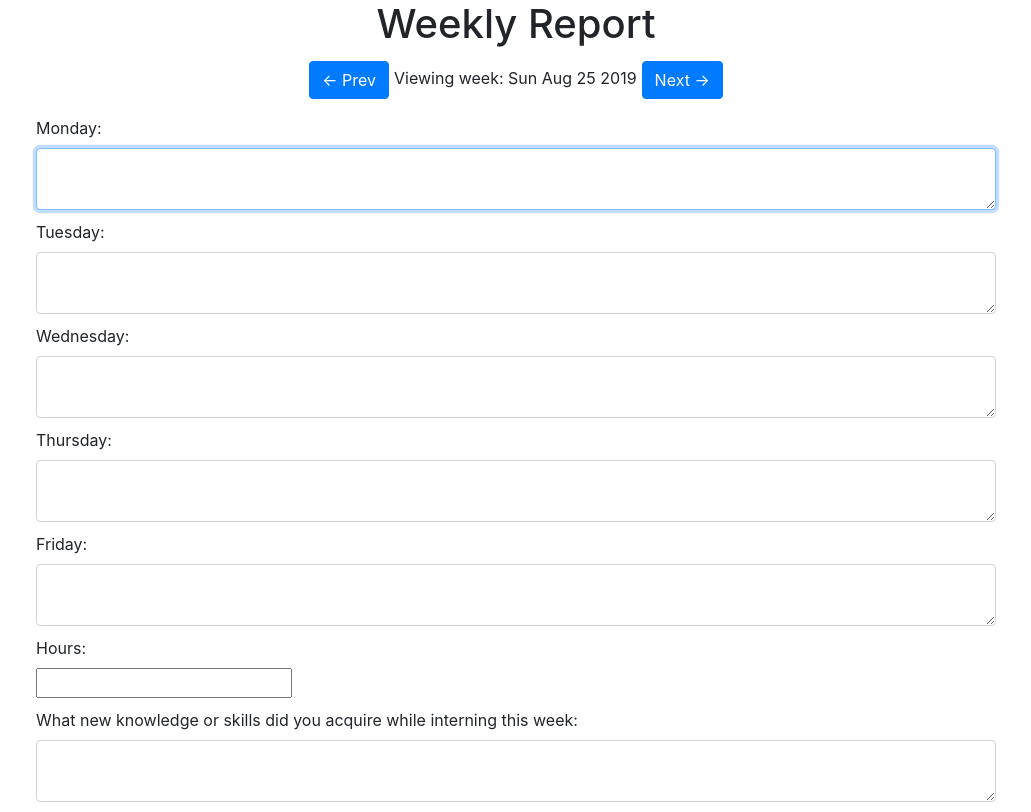
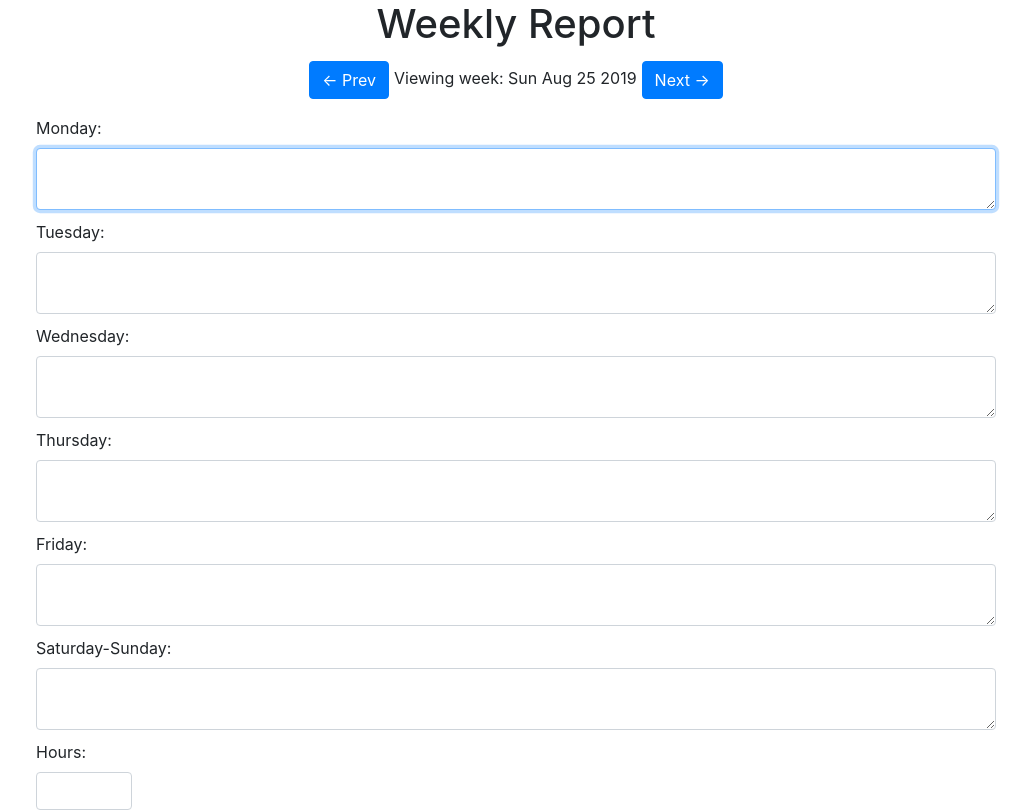
Before and after one commit to funniray/AngularForm, an Angular app: page / in a window 1280 px wide. Shown: the top 812 px of the page, without its empty margins (124-1155 px from the left). Built offline with nearby package versions, Linux system fonts and the light colour scheme; what pdfmake-wrapper would draw is missing.

Commit message:
Get print function fully completed

```diff
--- a/src/app/print-form.service.ts
+++ b/src/app/print-form.service.ts
@@ -12,9 +12,9 @@ export class PrintFormService {
   printForm(f: NgForm, week: string) {
     const pdf: PdfMakeWrapper = new PdfMakeWrapper();
     pdf.add({text: 'Professional Internship Program\nWeekly Report', alignment: 'center', size: 24, bold: true});
-    pdf.add({text: [{text: '\nName: ', bold: true}, {text: window.prompt('What is your name?')}]});
-    pdf.add({text: [{text: '\nSite: ', bold: true}, {text: window.prompt('What is your site name?')}]});
-    pdf.add({text: [{text: `\nBeginning of Week: `, bold: true}, {text: week}]});
+    pdf.add({text: [{text: 'Name: ', bold: true}, {text: window.prompt('What is your name?')}]});
+    pdf.add({text: [{text: 'Site: ', bold: true}, {text: window.prompt('What is your site name?')}]});
+    pdf.add({text: [{text: `Beginning of Week: `, bold: true}, {text: week}]});
     pdf.add('\nPlease document in detail the activities in which you participated, specific incidents you observed, and any research' +
       ' conducted during this week. Hours at the internship should be rounded to the nearest 1/4th hour');
     for (const controlKey in f.controls) {
@@ -26,7 +26,10 @@ export class PrintFormService {
       pdf.add({text: `\n${controlKey}:`, bold: true});
       pdf.add({text: control.value});
     }
+    pdf.add({text: '\nMentor Comments (Optional):', bold: true});
+    pdf.add('_'.repeat(95 * 3));
     pdf.add('\nIntern\'s Signature: __________________________________________         Date: ___________');
+    pdf.add('\nI verify that the above information, to the best of my knowledge, is correct');
     pdf.add('Mentor\'s Signature: __________________________________________         Date: ___________');
     pdf.create().print();
   }
--- a/src/app/test-box/test-box.component.css
+++ b/src/app/test-box/test-box.component.css
@@ -16,4 +16,5 @@
 
 #Hours {
   display: inline-block;
+  width: 10%;
 }
--- a/src/app/test-box/test-box.component.html
+++ b/src/app/test-box/test-box.component.html
@@ -3,7 +3,7 @@
   <div *ngFor="let question of questions" class="day-input">
     <label for="{{question}}" class="day-lbl">{{question}}:</label>
     <div *ngIf="question == 'Hours'; else elseBlock">
-      <input type="number" ngModel id="{{question}}" name="{{question}}">
+      <input type="number" class="form-control" ngModel id="{{question}}" name="{{question}}">
     </div>
     <ng-template #elseBlock>
       <textarea ngModel class="form-control" id="{{question}}" name="{{question}}"></textarea>
--- a/src/app/test-box/test-box.component.ts
+++ b/src/app/test-box/test-box.component.ts
@@ -8,6 +8,7 @@ const QUESTIONS: string[] = [
   'Wednesday',
   'Thursday',
   'Friday',
+  'Saturday-Sunday',
   'Hours',
   'What new knowledge or skills did you acquire while interning this week',
   'List any pleasant or unpleasant experiences which may have occurred this week during your internship'
@@ -24,7 +25,11 @@ export class TestBoxComponent implements OnInit, AfterViewInit {
   questions = QUESTIONS;
   @ViewChild('f', {static: false}) form;
   @Input() appWeek: string;
-  constructor(private printFormService: PrintFormService) {}
+  printFormService: PrintFormService;
+
+  constructor(printFormService: PrintFormService) {
+    this.printFormService = printFormService;
+  }
 
   ngOnInit() {
   }
```
